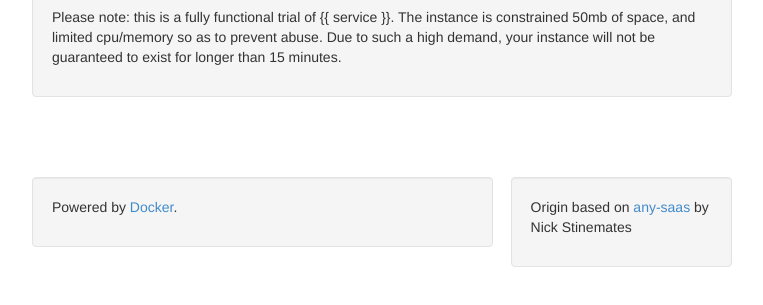
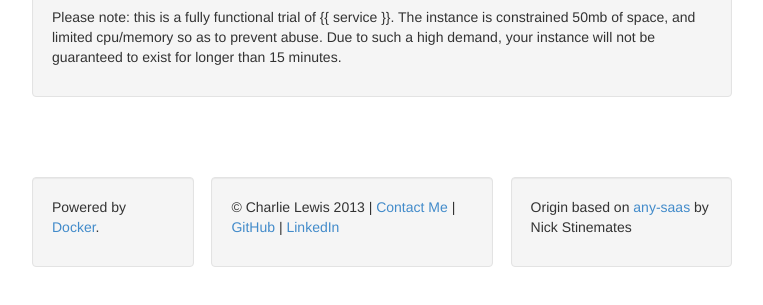
Before and after one commit to cglewis/wharf, a plain HTML site: page templates/details.html in a window 1280 px wide. Shown: the part 343-648 px from the top of the page, without its empty margins (258-1021 px from the left). Drawn offline with nearby package versions, Linux system fonts and the light colour scheme.

Commit message:
update credit

```diff
--- a/templates/details.html
+++ b/templates/details.html
@@ -40,8 +40,11 @@
 
             <div class="footer">
                 <div class="row-fluid marketing">
-                    <div class="span8 well">
+                    <div class="span3 well">
                         <p>Powered by <a href="http://docker.io">Docker</a>.</p>
+                    </div>
+                    <div class="span5 well">
+                        <p class="muted credit">&copy; Charlie Lewis 2013 | <a href="mailto:charliel@lab41.org">Contact Me</a> | <a href="https://github.com/cglewis">GitHub</a> | <a href="http://www.linkedin.com/pub/charles-lewis/8/a9/64a">LinkedIn</a>
                     </div>
                     <div class="span4 well">
                         <p class="muted credit">Origin based on <a href="https://github.com/keeb/any-saas">any-saas</a> by Nick Stinemates</p>
```
Also changed, not shown: templates/index.html (+5 -2 lines), templates/saas.html (+4 -1 lines).
